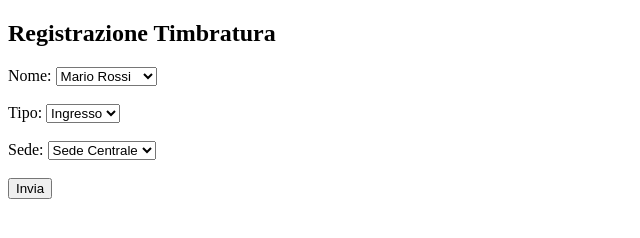
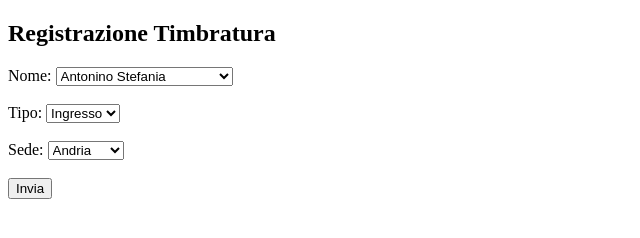
Before and after one commit to mens18/timbr, a plain HTML site: page index.html in a window 1280 px wide. Shown: the whole page, without its empty margins (0-640 px from the left). Drawn offline with Linux system fonts and the light colour scheme.

Commit message:
index.html

```diff
--- a/index.html
+++ b/index.html
@@ -43,9 +43,34 @@
 
     <label for="nome">Nome:</label>
     <select id="nome">
-        <option value="Mario Rossi">Mario Rossi</option>
-        <option value="Luigi Verdi">Luigi Verdi</option>
-        <option value="Anna Bianchi">Anna Bianchi</option>
+        <option value="Antonino Stefania">Antonino Stefania</option>
+        <option value="Bonasia Domenico">Bonasia Domenico</option>
+        <option value="Calabrese Giuseppe Pio">Calabrese Giuseppe Pio</option>
+        <option value="Campese Daniela">Campese Daniela</option>
+        <option value="Cappilli Francesca">Cappilli Francesca</option>
+        <option value="Caprioli Giovanni">Caprioli Giovanni</option>
+        <option value="Caputo Carlo">Caputo Carlo</option>
+        <option value="Cassanelli Letizia">Cassanelli Letizia</option>
+        <option value="Chiarazzo Maria">Chiarazzo Maria</option>
+        <option value="Corvasce Simona Isabela">Corvasce Simona Isabella</option>
+        <option value="Doronzo Ruggiero">Doronzo Ruggiero</option>
+        <option value="Faleo Francesca">Faleo Francesca</option>
+        <option value="Fiorella Umberto">Firoella Umberto</option>
+        <option value="La Notte Luca">La Notte Luca</option>
+        <option value="Longo Raffaele">Longo Raffaele</option>
+        <option value="Lopolito Nicola">Lopolito Nicola</option>
+        <option value="Mancini Enrico">Mancini Enrico</option>
+        <option value="Manzi Giovanni">Manzi Giovanni</option>
+        <option value="Marinaro Michela">Marinaro Michela</option>
+        <option value="Mennuni Francesco">Mennuni Francesco</option>
+        <option value="Miccoli Federica">Miccoli Federica</option>
+        <option value="Partucci Giorgia">Partucci Giorgia</option>
+        <option value="Pazienza Simona">Pazienza Simona</option>
+        <option value="Petrone Giuseppe">Petrone Giuseppe</option>
+        <option value="Russo Lorenzo">Russo Lorenzo</option>
+        <option value="Spina Arianna">Spina Arianna</option>
+        <option value="Trione Pietro">Trione Pietro</option>
+        <option value="Vischi Vittoria">Vischi Vittoria</option>
     </select><br><br>
 
     <label for="tipo">Tipo:</label>
@@ -56,9 +81,10 @@
 
     <label for="sede">Sede:</label>
     <select id="sede">
-        <option value="Sede Centrale">Sede Centrale</option>
-        <option value="Filiale Nord">Filiale Nord</option>
-        <option value="Filiale Sud">Filiale Sud</option>
+        <option value="Andria">Andria</option>
+        <option value="Barletta">Barletta</option>
+        <option value="Bisceglie">Bisceglie</option>
+        <option value="Trani">Trani</option>
     </select><br><br>
 
     <button onclick="inviaDati()">Invia</button>
```
